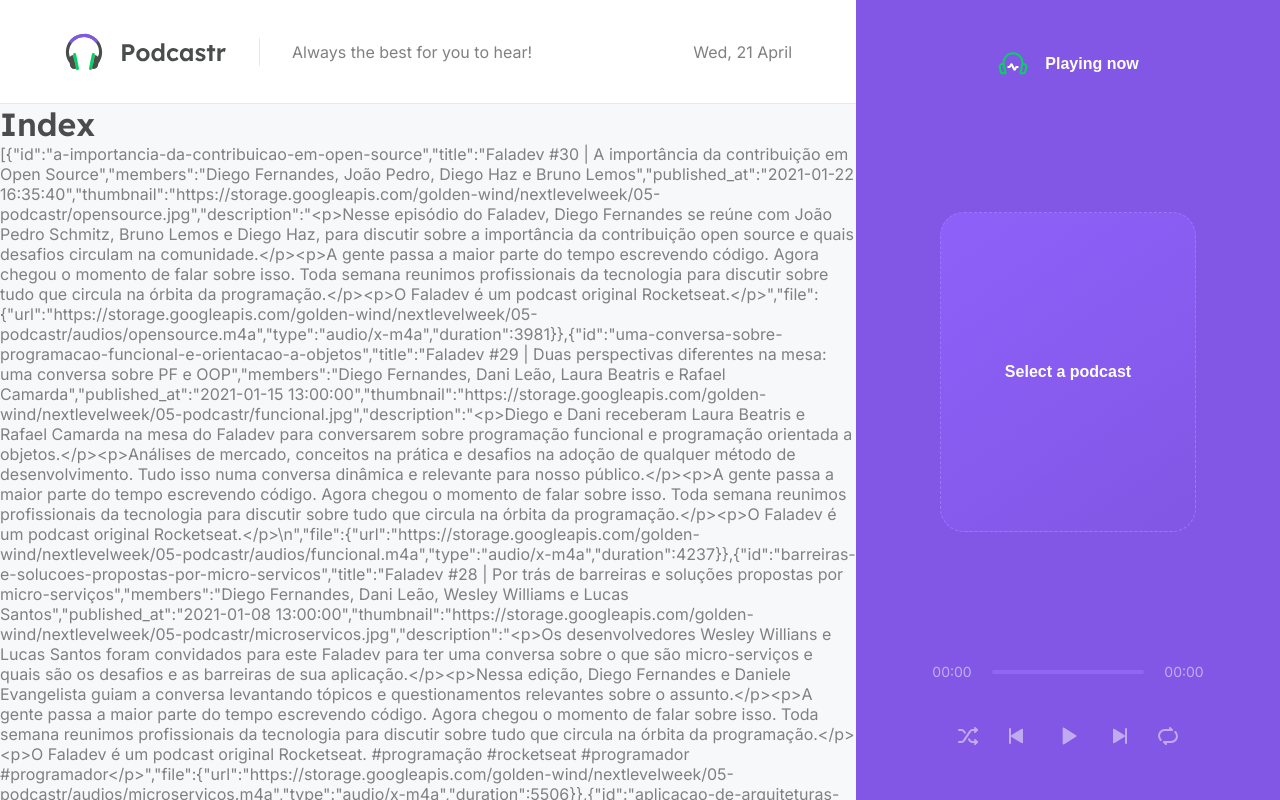
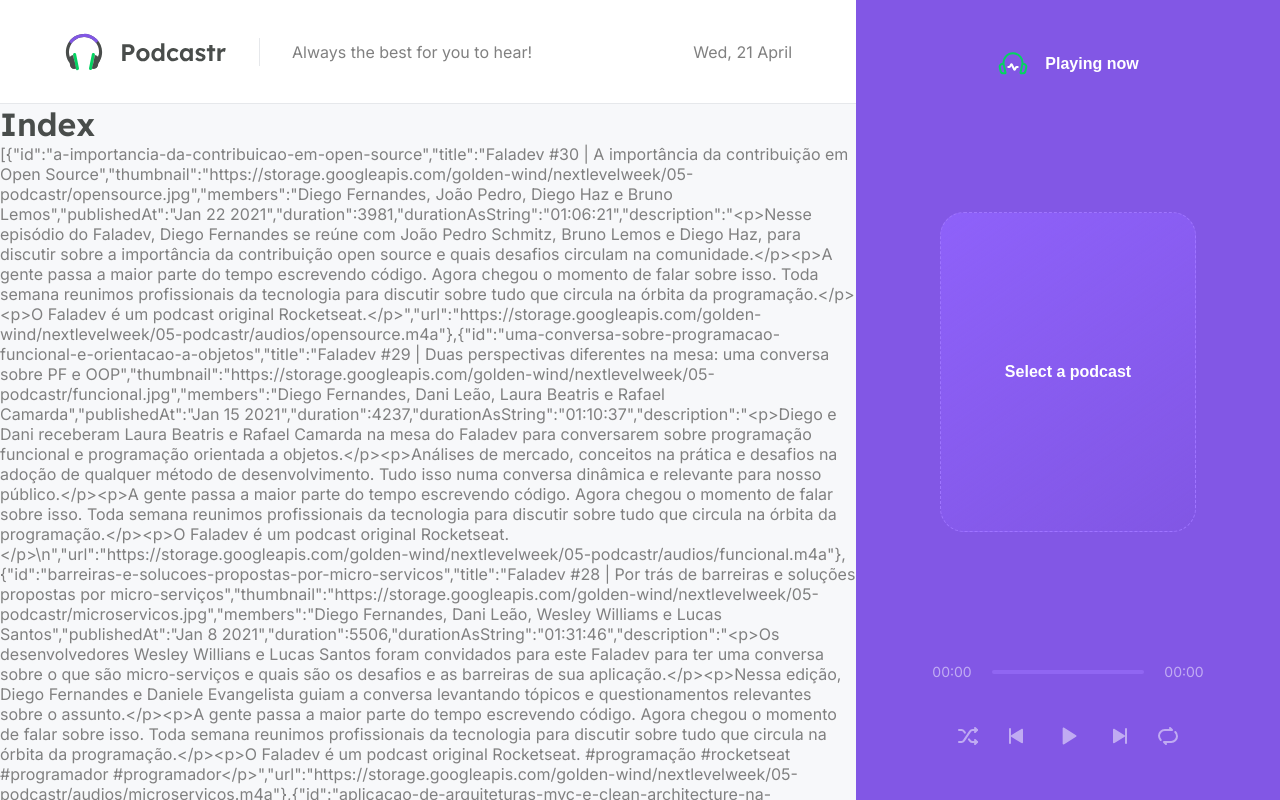
Before and after one commit to vitor-correia10/podcastr, a Next.js app: page / in a window 1280 px wide. Shown: the top 800 px of the page. Built offline with nearby package versions, Linux system fonts and the light colour scheme; data requests are answered from the project's data file.

Commit message:
Add type for episodes and convert duration

```diff
--- a/package.json
+++ b/package.json
@@ -9,6 +9,7 @@
     "server": "json-server server.json -w -d 750 -p 3333"
   },
   "dependencies": {
+    "axios": "^0.21.1",
     "date-fns": "^2.21.1",
     "json-server": "^0.16.3",
     "next": "10.1.3",
--- a/src/pages/index.tsx
+++ b/src/pages/index.tsx
@@ -1,6 +1,25 @@
+import { GetStaticProps } from 'next';
+import {format, parseISO} from 'date-fns';
+import { api } from '../services/api';
+import { convertDurationToTimeString } from '../utils/convertDurationToTimeString';
 
+type Episode = {
+  id: string;
+  title: string;
+  thumbnail: string;
+  members: string;
+  publishedAt: string;
+  duration: number;
+  durationAsString: string;
+  description: string;
+  url: string;
+}
 
-export default function Home(props) {
+type HomeProps = {
+  episodes: Episode[];
+}
+
+export default function Home(props: HomeProps) {
   return (
     <div>
       <h1>Index</h1>
@@ -10,13 +29,32 @@ export default function Home(props) {
 }
 
 //SSG - Static Site Generation
-export async function getStaticProps(){
-  const res = await fetch('http://localhost:3333/episodes')
-  const data = await res.json()
+export const getStaticProps: GetStaticProps = async () => {
+  const {data} = await api.get('episodes', {
+    params: {
+      _limit: 12,
+      _sort: 'published_at',
+      _order: 'desc'
+    }
+  })
+
+  const episodes = data.map(episode => {
+    return {
+      id: episode.id,
+      title: episode.title,
+      thumbnail: episode.thumbnail,
+      members: episode.members,
+      publishedAt: format(parseISO(episode.published_at), 'MMM d yyyy'),
+      duration: Number(episode.file.duration),
+      durationAsString: convertDurationToTimeString(Number(episode.file.duration)),
+      description: episode.description,
+      url: episode.file.url,
+    };
+  })
 
   return {
     props: {
-      episodes: data,
+      episodes: episodes,
     },
     revalidate: 60 * 60 * 8,
   }
--- /dev/null
+++ b/src/services/api.tsx
@@ -0,0 +1,5 @@
+import axios from 'axios';
+
+export const api = axios.create({
+    baseURL: 'http://localhost:3333'
+});
--- /dev/null
+++ b/src/utils/convertDurationToTimeString.tsx
@@ -0,0 +1,13 @@
+import { stringify } from "node:querystring";
+
+export function convertDurationToTimeString(duration: number) {
+    const hours = Math.floor(duration / 3600);
+    const minutes = Math.floor((duration % 3600)/60);
+    const seconds =  duration % 60;
+
+    const timeString = [hours, minutes, seconds]
+        .map(unit => String(unit).padStart(2, '0'))
+        .join(':')
+
+    return timeString;
+}
```
Also changed, not shown: 1 other file (tests, documents, lock files or other folders).
